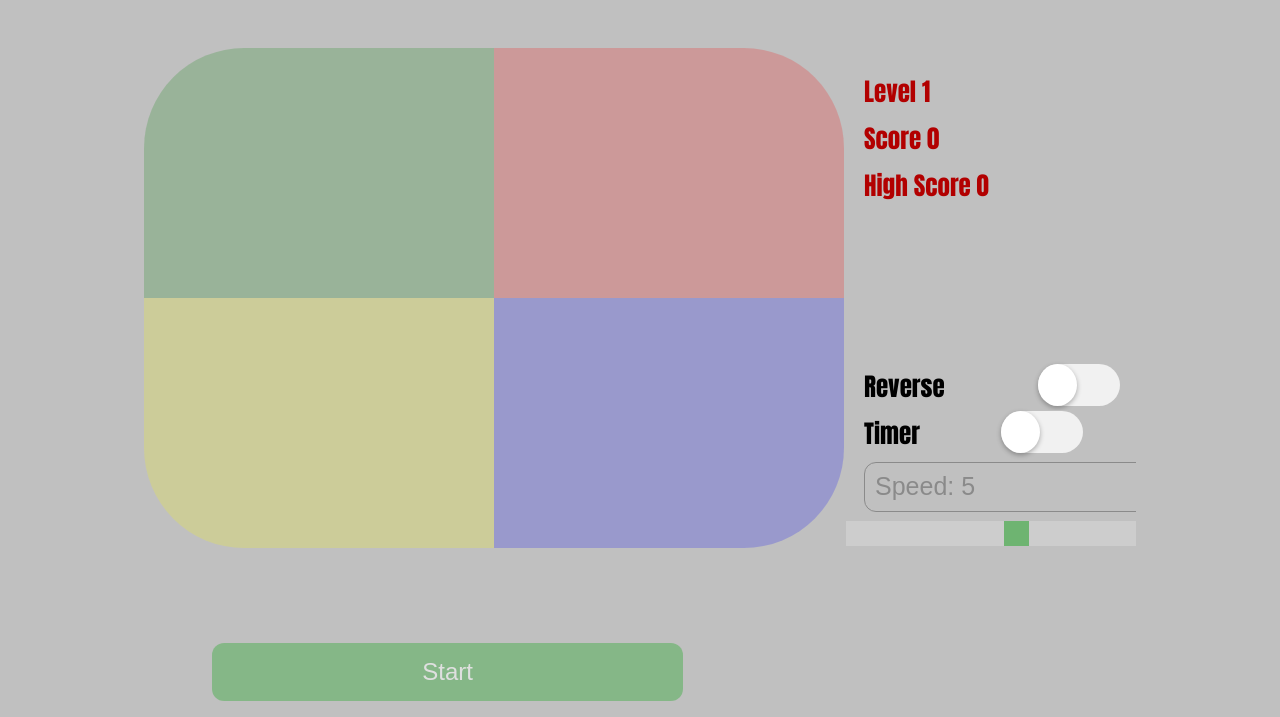
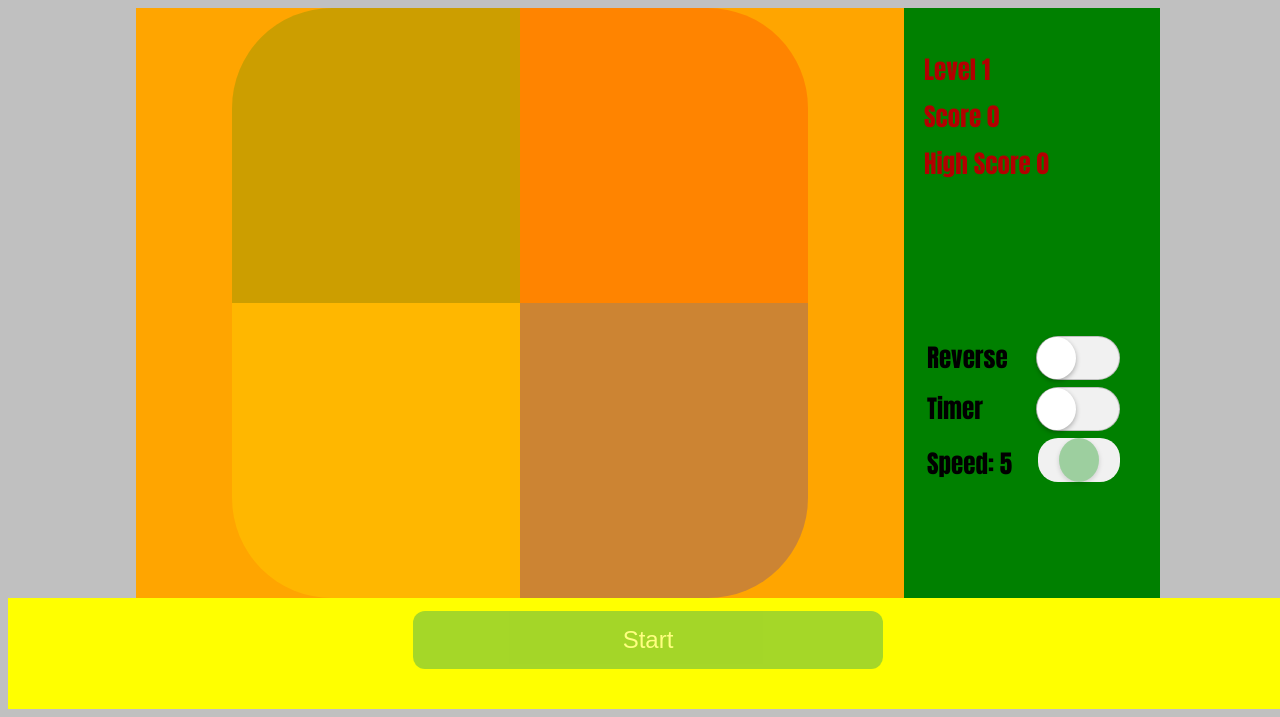
Before and after one commit to sloan-holzman/simon, a plain HTML site: page index.html in a window 1280 px wide. Shown: the part 99-816 px from the top of the page. Drawn offline with nearby package versions, Linux system fonts and the light colour scheme.

Commit message:
add flexbox, align elements for desktop

```diff
--- a/css/style.css
+++ b/css/style.css
@@ -1,53 +1,48 @@
-html,
 body {
-  height: 100%;
-  display: flex;
-  flex-direction: column;
-  margin: 0 10px 0 10px;
+  height: 100vh;
+  width: 100vw;
   text-align: center;
   font-family: "Anton", sans-serif;
   background-color: #c0c0c0;
+  display: flex;
+  flex-direction: column;
 }
 
 header {
-  flex: 0 0 auto;
-  margin: 0 10% 0 10%;
+  flex-grow: 1;
 }
 
-content {
-  flex: 1 1 auto;
-  position: relative; /* need this to position inner content */
-  overflow-y: scroll;
-  height: 100%;
+main {
+  flex-grow: 12;
   display: flex;
   flex-direction: row;
-  margin: 0 10% 0 10%;
 }
 
 footer {
-  flex: 0 0 auto;
-  display: flex;
-  flex-direction: row;
-  justify-content: space-around;
-  padding: 0px auto 10px auto;
+  background-color: yellow;
+  flex-grow: 1;
 }
 
 #gameBoard {
-  display: flex;
-  flex-direction: row;
-  align-items: flex-bottom;
+  background-color: orange;
+  width: 60%;
+  margin: 0 0 0 10%;
 }
 
 #rightSide,
 .rightInfo {
+  /*display: flex;
+  flex-direction: column;*/
+  width: 20%;
+  background-color: green;
+  margin: 0 10% 0 0;
   display: flex;
   flex-direction: column;
 }
 
 .rightInfo {
-  align-items: flex-start;
   justify-content: center;
-  height: 50%;
+  width: 100%;
   text-align: left;
   color: #b20000;
 }
@@ -55,6 +50,12 @@ footer {
 #bottomInfo {
   color: black;
   font-size: 25px;
+  height: 50%;
+  flex-grow: 1;
+}
+
+#topInfo {
+  flex-grow: 1;
 }
 
 .optionRow {
@@ -63,8 +64,8 @@ footer {
 }
 
 .switchLabel {
-  margin: 5px 50% 5px 20px;
-  width: 50%;
+  margin: 5px 20px 5px 20px;
+  width: 100%;
 }
 
 select.dropdown {
@@ -85,25 +86,6 @@ select.dropdown {
   height: 50px;
 }
 
-#sliderValue {
-  background-color: #c0c0c0;
-  color: #555;
-  font-size: inherit;
-  margin: 5px 20px 5px 20px;
-  overflow: hidden;
-  padding: 5px 10px;
-  text-overflow: ellipsis;
-  white-space: nowrap;
-  width: 300px;
-  text-align: center;
-  border-radius: 12px;
-  border-color: rbg(166, 166, 166);
-  border-style: solid;
-  border-width: 1px;
-  height: 50px;
-  text-align: left;
-}
-
 ::-webkit-scrollbar {
   width: 0px; /* remove scrollbar space */
   background: transparent; /* make scrollbar invisible */
@@ -115,7 +97,7 @@ select.dropdown {
 }
 
 .button {
-  margin: 25px 0px 0px 0px;
+  margin: 1% 0px 0px 0px;
   background-color: #4caf50;
   border: none;
   color: white;
@@ -161,7 +143,7 @@ select.dropdown {
 h1 {
   letter-spacing: 2.5px;
   font-size: 50px;
-  margin: 2px 31% 0px auto;
+  margin: 0px;
 }
 
 h2 {
@@ -171,16 +153,30 @@ h2 {
   font-style: italic;
 }
 
+.lights {
+  width: 100%;
+  height: 100%;
+  display: flex;
+}
+
 .light {
-  width: 350px;
-  height: 250px;
+  width: 75%;
+  height: 75%;
   opacity: 0.2;
 }
 
-.lights {
+.lightColumn {
+  flex-grow: 1;
   display: flex;
-  flex-direction: row;
-  align-items: center;
+  flex-direction: column;
+}
+
+#column1 {
+  align-items: flex-end;
+}
+
+#column2 {
+  align-items: flex-start;
 }
 
 .sliderValue {
@@ -211,40 +207,39 @@ h2 {
   width: 100%; /* Width of the outside container */
 }
 
-/* The slider itself */
 .slider {
-  -webkit-appearance: none; /* Override default CSS styles */
-  appearance: none;
-  width: 100%; /* Full-width */
-  height: 25px; /* Specified height */
-  background: #d3d3d3; /* Grey background */
-  outline: none; /* Remove outline */
-  opacity: 0.7; /* Set transparency (for mouse-over effects on hover) */
-  -webkit-transition: 0.2s; /* 0.2 seconds transition on hover */
+  -webkit-appearance: none;
+  width: 82px;
+  height: 44px;
+  border-radius: 20px;
+  background: #f1f1f1;
+  outline: none;
+  -webkit-transition: 0.2s;
   transition: opacity 0.2s;
 }
 
-/* Mouse-over effects */
-.slider:hover {
-  opacity: 1; /* Fully shown on mouse-over */
+.slider::-webkit-slider-thumb {
+  -webkit-appearance: none;
+  appearance: none;
+  width: 40px;
+  height: 44px;
+  border-radius: 50%;
+  background: #4caf50;
+  cursor: pointer;
+  opacity: 0.5;
+  box-shadow: 0 2px 5px rgba(0, 0, 0, 0.3);
 }
 
-/* The slider handle (use webkit (Chrome, Opera, Safari, Edge) and moz (Firefox) to override default look) */
-.slider::-webkit-slider-thumb {
-  -webkit-appearance: none; /* Override default look */
-  appearance: none;
-  width: 25px; /* Set a specific slider handle width */
-  height: 25px; /* Slider handle height */
-  background: #4caf50; /* Green background */
-  cursor: pointer; /* Cursor on hover */
+.slider::-webkit-slider-thumb:hover {
+  opacity: 1;
 }
 
 .slider::-moz-range-thumb {
-  width: 25px; /* Set a specific slider handle width */
-  height: 25px; /* Slider handle height */
-  background: #4caf50; /* Green background */
-  cursor: pointer; /* Cursor on hover */
-  opacity: 0.5;
+  width: 25px;
+  height: 25px;
+  border-radius: 50%;
+  background: #4caf50;
+  cursor: pointer;
 }
 
 /*everything below is for the switch*/
--- a/index.html
+++ b/index.html
@@ -12,14 +12,14 @@
     <header>
       <h1>SIMON</h1>
     </header>
-    <content>
+    <main>
       <section id="gameBoard">
         <div class="lights">
-          <div class="lightRow">
+          <div class="lightColumn" id="column1">
             <div class="light" id="light1"></div>
             <div class="light" id="light3"></div>
           </div>
-          <div class="lightRow">
+          <div class="lightColumn" id="column2">
             <div class="light" id="light2"></div>
             <div class="light" id="light4"></div>
           </div>
@@ -40,7 +40,30 @@
             <option value="on">Timer on</option>
             <option value="off">Timer off</option>
           </select> -->
-          <div class="optionRow">
+
+          <table style="width:100%" class="optionRow">
+          <tr>
+            <td><div class="switchLabel">Reverse</div></td>
+            <td><div class="switch">
+              <input id="reverseSwitch" class="cmn-toggle cmn-toggle-round" type="checkbox">
+              <label for="reverseSwitch"></label>
+            </div></td>
+          </tr>
+          <tr>
+            <td><div class="switchLabel">Timer</div></td>
+            <td><div class="switch">
+              <input id="timerSwitch" class="cmn-toggle cmn-toggle-round" type="checkbox">
+              <label for="timerSwitch"></label>
+            </div></td>
+          </tr>
+          <tr>
+            <td>          <div id="slidecontainer">
+                        <div class="switchLabel" id="sliderValue">Speed: 5</div>
+                      </div></td>
+            <td><input type="range" min="1" max="9" value="5" class="slider" id="myRange"></td>
+          </tr>
+        </table>
+          <!-- <div class="optionRow">
             <div class="switchLabel">Reverse</div>
             <div class="switch">
               <input id="reverseSwitch" class="cmn-toggle cmn-toggle-round" type="checkbox">
@@ -55,34 +78,11 @@
             </div>
           </div>
           <div id="slidecontainer">
-            <button class="button" id="sliderValue">Speed: 5</button>
-            <input type="range" min="1" max="9" value="5" class="slider" id="myRange">
-            <!-- <div class="sliderValue">Speed: 5</div> -->
-          </div>
+            <div class="switchLabel" id="sliderValue">Speed: 5</div>
+          </div> -->
         </div>
       </section>
-      <!-- <div class="Instructions">
-        <h2>Instructions</h2>
-        <h3>Rules</h3>
-        <p>When you click start, the computer will flash a pattern</p>
-        <p>The player must then click on the lights in the same pattern as the computer</p>
-        <p>The pattern will increase by one more light for each level</p>
-        <p>If the timer is on, player must start entering the pattern before the timer expires</p>
-        <p>If the toggle is set to 'Answer in reverse order', player must enter the pattern backwards</p>
-        <p>The speed automatically increases by 1 at level 6, 10, and 14</p>
-        <p>Failure to enter the correct pattern (or begin entering before timer expires) will result in a loss</p>
-        <h3>Scoring</h3>
-        <p>Each level of speed is worth one point per level</p>
-        <p>(e.g. if you beat a level on speed 5, you get 5 points)</p>
-        <p>If you use the timer, your points are multiplied by 1.5X</p>
-        <p>If you answer the pattern in reverse, your points are multiplied by 1.5X again</p>
-      </div>
-      <div class="highScores">
-        <h3>High scores</h3>
-        <ol class="scoreList">
-        <ol>
-      </div> -->
-    </content>
+    </main>
     <footer>
       <form id="form">
         <button class="button" id="start"><span>Start</span></button>
```
Also changed, not shown: rules.html (added, +21 -0 lines).
